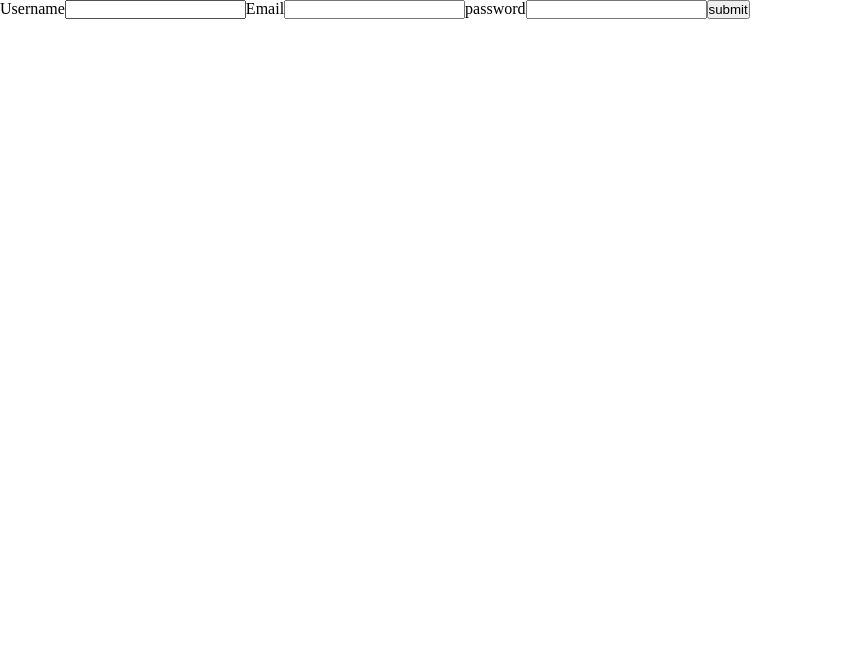
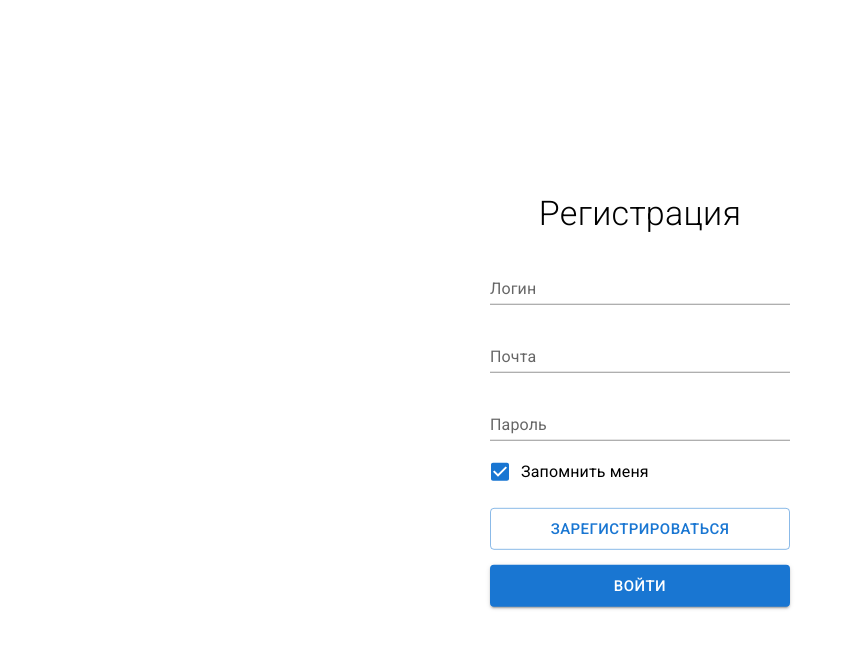
Before and after one commit to aalexxandr/dictionary, a React (Create React App) app in the folder frontend/: page /register in a window 1280 px wide. Shown: the top 648 px of the page, without its empty margins (0-854 px from the left). Built offline with nearby package versions, Linux system fonts and the light colour scheme; what axios-rate-limit would draw is missing.

Commit message:
feature/stylingSignPages signUp page has been styled

```diff
--- a/frontend/src/components/Sign/SignIn/index.tsx
+++ b/frontend/src/components/Sign/SignIn/index.tsx
@@ -22,7 +22,6 @@ const SignIn:FC = () => {
     }
 
     return (
-        <>
         <CenterWrapper>
             <form onSubmit={handleSubmit(login)} className={styles.signForm}>
                 <Grid container justifyContent="center">
@@ -34,8 +33,7 @@ const SignIn:FC = () => {
                            error={!!errors.identifier} helperText={errors.identifier?.message}
                            inputProps={{ ...register('identifier', {
                                required: 'Введите логин или почту'
-                                   }
-                               ) }}
+                           }) }}
                 />
                 <TextField type="password" label="Пароль" fullWidth className={styles.signInput} variant="standard"
                            error={!!errors.password} helperText={errors.password?.message}
@@ -55,12 +53,13 @@ const SignIn:FC = () => {
                                 loading={signStore.loading}>
                     Войти
                 </LoadingButton>
+                <Link to="/register">
                     <Button className={styles.signButton} variant="contained" size="large" fullWidth>
-                        <Link to="/register">Зарегистрироваться</Link>
+                        Зарегистрироваться
                     </Button>
+                </Link>
             </form>
         </CenterWrapper>
-        </>
     )
 }
 
--- a/frontend/src/components/Sign/SignUp/index.tsx
+++ b/frontend/src/components/Sign/SignUp/index.tsx
@@ -1,29 +1,73 @@
 import {FC} from "react";
+import {Link} from "react-router-dom";
 import {useDispatch} from "react-redux";
-import {useForm} from "react-hook-form";
+import styles from "../style.module.scss";
 import {ISignUpPayload} from "../../../types/sign";
+import LoadingButton from "@mui/lab/LoadingButton";
+import {Controller, useForm} from "react-hook-form";
+import CenterWrapper from "../../generic/CenterWrapper";
 import {signUpCreator} from "../../../redux/reducers/sign";
+import {useTypedSelector} from "../../../lib/hooks/useTypesSelector";
+import {Button, Checkbox, FormControlLabel, Grid, TextField, Typography} from "@mui/material";
 
 const SignUp:FC = () => {
     const dispatch = useDispatch()
-    const {handleSubmit, register} = useForm()
+
+    const signStore = useTypedSelector(store => store.sign)
+
+    const {handleSubmit, register, control, formState: { errors }} = useForm()
+
     const signUp = (data: ISignUpPayload) => {
         dispatch(signUpCreator(data))
     }
 
     return (
-        <form action='' onSubmit={handleSubmit(signUp)}>
-            <label htmlFor='username'>Username</label>
-            <input type='text' id='username' {...register('username')}/>
-
-            <label htmlFor='email'>Email</label>
-            <input type='text' id='email' {...register('email')}/>
-
-            <label htmlFor='password'>password</label>
-            <input type='password' id='password' {...register('password')} />
-
-            <button>submit</button>
-        </form>
+        <CenterWrapper>
+            <form onSubmit={handleSubmit(signUp)} className={styles.signForm}>
+                <Grid container justifyContent="center">
+                    <Typography variant="h4" gutterBottom className={styles.pageTitle}>
+                        Регистрация
+                    </Typography>
+                </Grid>
+                <TextField label="Логин" fullWidth className={styles.signInput} variant="standard"
+                           error={!!errors.username} helperText={errors.username?.message}
+                           inputProps={{ ...register('username', {
+                               required: 'Введите логин'
+                           }) }}
+                />
+                <TextField label="Почта" fullWidth className={styles.signInput} variant="standard"
+                           error={!!errors.email} helperText={
+                                errors.email && (errors.email.message || 'Введите корректную почту')
+                            }
+                           inputProps={{ ...register('email', {
+                                required: 'Введите почту',
+                                pattern: /\S+@\S+\.\S+/
+                            }) }}
+                />
+                <TextField type="password" label="Пароль" fullWidth className={styles.signInput} variant="standard"
+                           error={!!errors.password}
+                           helperText={errors.password && (errors.password.message || 'Минимум 6 символов')}
+                           inputProps={{ ...register('password', {required: 'Введите пароль', minLength: 6}) }}
+                />
+                <Controller
+                    control={control}
+                    name="remember"
+                    defaultValue={true}
+                    render={({ field: { onChange, value}}) => (
+                        <FormControlLabel control={<Checkbox defaultChecked value={value} onChange={onChange} />}
+                                          label="Запомнить меня"
+                        />
+                    )}
+                />
+                <LoadingButton type="submit" className={styles.signButton} variant="outlined" size="large" fullWidth
+                               loading={signStore.loading}>
+                    Зарегистрироваться
+                </LoadingButton>
+                <Link to="/">
+                    <Button className={styles.signButton} variant="contained" size="large" fullWidth>Войти</Button>
+                </Link>
+            </form>
+        </CenterWrapper>
     )
 }
 
```
Lines whose indentation alone changed are shown as unchanged.
